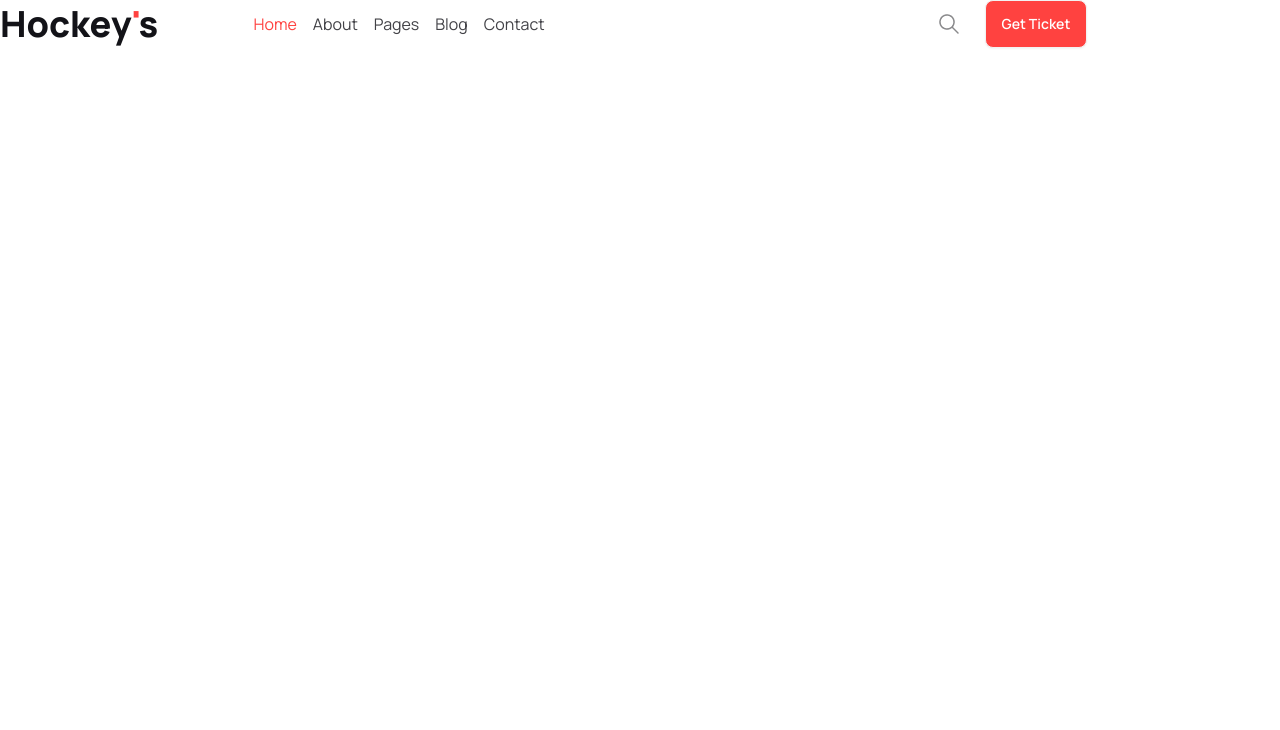
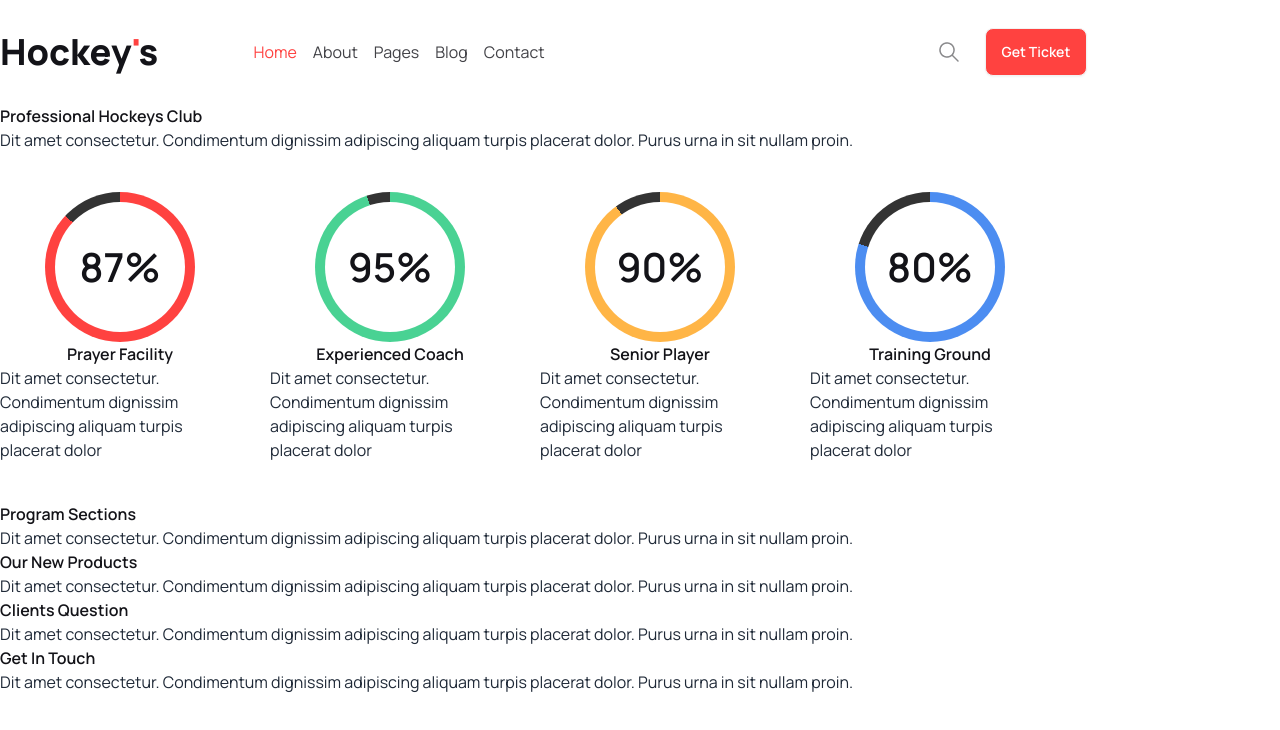
Before and after one commit to mahmud2237/Hockeys-Club, a plain HTML site: page index.html in a window 1280 px wide. Drawn offline with nearby package versions, Linux system fonts and the light colour scheme.

Commit message:
Circular Progress Bar Done

```diff
--- a/index.html
+++ b/index.html
@@ -16,12 +16,52 @@
         .font-manrope {
             font-family: "Manrope", sans-serif;
         }
+        .container{
+            position: relative;
+            display: flex;
+            gap: 30px;
+        }
+        .container .box{
+            position: relative;
+            padding: 40px 0;
+            width: 240px;
+            background: #FFF;
+            display: flex;
+            justify-content: center;
+            align-items: center;
+            flex-direction: column;
+        }
+        .container .box .circle{
+            position: relative;
+            width: 150px;
+            height: 150px;
+            background: conic-gradient(from 0deg, var(--clr) 0%, var(--clr) 0% var(--i), #333333 var(--i), #333 100%);
+            border-radius: 50%;
+            display: flex;
+            justify-content: center;
+            align-items: center;
+        }
+        .container .box .circle::before{
+            content: '';
+            position: absolute;
+            inset: 10px;
+            background: #FFF;
+            border-radius: 50%;
+        }
+        .container .box h2{
+            position: relative;
+            text-align: center;
+            font-size: 2.5em;
+            color: #131318;
+            font-weight: 600;
+        }
+
     </style>
 </head>
 
 <body class="font-manrope bg-[#FFF] w-full h-full">
     <header>
-        <div class="flex items-center justify-between">
+        <div class="flex items-center justify-between my-7">
             <div>
                 <h3 class="text-[#131318] text-4xl font-extrabold">Hockey<span class="text-[#FF4240]">'</span>s</h3>
             </div>
@@ -41,6 +81,64 @@
                 <button class="btn rounded-lg bg-[#FF4240] text-[#FFFFFF]">Get Ticket</button>
             </div>
         </div>
+        <div>
+
+        </div>
+        <div>
+            <h4 class="text-[#131318] font-semibold">Professional Hockeys Club</h4>
+            <p>Dit amet consectetur. Condimentum dignissim adipiscing aliquam turpis placerat dolor. Purus urna in sit
+                nullam proin. </p>
+        </div>
+        <div class="container">
+            <div class="box" style="--i:87%;--clr: #FF4240;">
+                <div class="circle">
+                    <h2>87<span>%</span></h2>
+                </div>
+                <h4 class="text-[#131318] font-semibold">Prayer Facility</h4>
+                <p>Dit amet consectetur. Condimentum dignissim adipiscing aliquam turpis placerat dolor</p>
+            </div>
+            <div class="box" style="--i:95%;--clr: #49D293;">
+                <div class="circle">
+                    <h2>95<span>%</span></h2>
+                </div>
+                <h4 class="text-[#131318] font-semibold">Experienced Coach</h4>
+                <p>Dit amet consectetur. Condimentum dignissim adipiscing aliquam turpis placerat dolor</p>
+            </div>
+            <div class="box" style="--i:90%;--clr: #FFB546;">
+                <div class="circle">
+                    <h2>90<span>%</span></h2>
+                </div>
+                <h4 class="text-[#131318] font-semibold">Senior Player</h4>
+                <p>Dit amet consectetur. Condimentum dignissim adipiscing aliquam turpis placerat dolor</p>
+            </div>
+            <div class="box" style="--i:80%;--clr: #4C8DF1;">
+                <div class="circle">
+                    <h2>80<span>%</span></h2>
+                </div>
+                <h4 class="text-[#131318] font-semibold">Training Ground</h4>
+                <p>Dit amet consectetur. Condimentum dignissim adipiscing aliquam turpis placerat dolor</p>
+            </div>
+        </div>
+        <div>
+            <h4 class="text-[#131318] font-semibold">Program Sections</h4>
+            <p>Dit amet consectetur. Condimentum dignissim adipiscing aliquam turpis placerat dolor. Purus urna in sit
+                nullam proin. </p>
+        </div>
+        <div>
+            <h4 class="text-[#131318] font-semibold">Our New Products</h4>
+            <p>Dit amet consectetur. Condimentum dignissim adipiscing aliquam turpis placerat dolor. Purus urna in sit
+                nullam proin. </p>
+        </div>
+        <div>
+            <h4 class="text-[#131318] font-semibold">Clients Question</h4>
+            <p>Dit amet consectetur. Condimentum dignissim adipiscing aliquam turpis placerat dolor. Purus urna in sit
+                nullam proin. </p>
+        </div>
+        <div>
+            <h4 class="text-[#131318] font-semibold">Get In Touch</h4>
+            <p>Dit amet consectetur. Condimentum dignissim adipiscing aliquam turpis placerat dolor. Purus urna in sit
+                nullam proin. </p>
+        </div>
 
     </header>
     <main>
```
